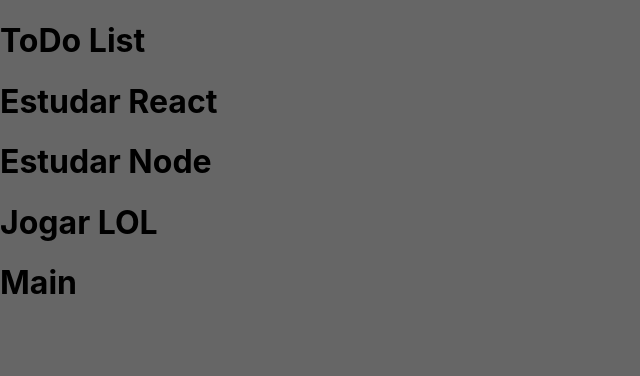
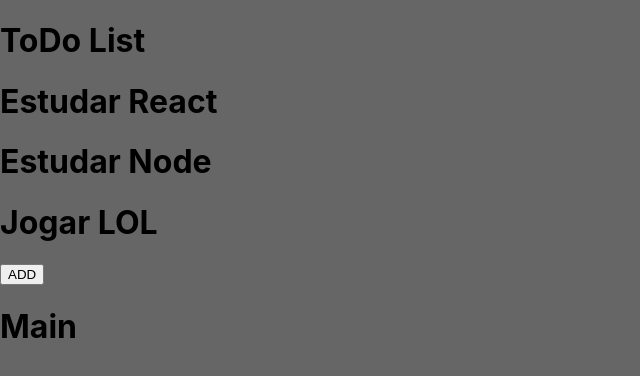
Before and after one commit to CarlosESRosa/to-do-list-fullstack, a React (Create React App) app in the folder front-end/: page / in a window 1280 px wide. Shown: the top 376 px of the page, without its empty margins (0-640 px from the left). Built offline with nearby package versions, Linux system fonts and the light colour scheme.

Commit message:
feat: :sparkles: add addTask feature

```diff
--- a/front-end/src/components/TaskList.jsx
+++ b/front-end/src/components/TaskList.jsx
@@ -1,17 +1,28 @@
 import React, { useState, useEffect } from 'react';
 import myData from '../mockDB';
 
+const newtask = {
+  id: 4,
+  task: 'Jogar Vava',
+  status: 'pronto',
+  data: '03/06/2022',
+};
+
 function TaskList() {
   const [allTasks, setAllTasks] = useState([]);
-
   useEffect(() => {
     setAllTasks(myData);
-  });
+  }, []);
+
+  const addTask = (task) => {
+    setAllTasks([...allTasks, task]);
+  };
 
   return (
     <>
       <h1>ToDo List</h1>
       {allTasks.map((element) => <h1 key={element.id}>{element.task}</h1>)}
+      <button type="button" onClick={() => addTask(newtask)}>ADD</button>
     </>
   );
 }
```
